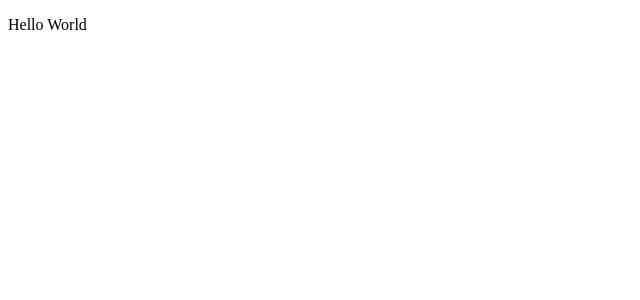
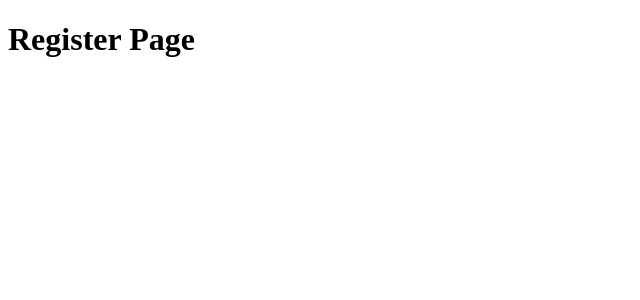
Before and after one commit to evfleet/manifest, a React (Vite) app in the folder packages/web/: page /register in a window 1280 px wide. Shown: the top 300 px of the page, without its empty margins (0-640 px from the left). Built offline with nearby package versions, Linux system fonts and the light colour scheme.

Commit message:
feat(web): setup routing for web

```diff
--- a/packages/web/package.json
+++ b/packages/web/package.json
@@ -11,7 +11,8 @@
   },
   "dependencies": {
     "react": "^18.2.0",
-    "react-dom": "^18.2.0"
+    "react-dom": "^18.2.0",
+    "react-router-dom": "^6.22.1"
   },
   "devDependencies": {
     "@types/react": "^18.2.55",
--- a/packages/web/src/App.tsx
+++ /dev/null
@@ -1,9 +0,0 @@
-function App() {
-  return (
-    <>
-      <p>Hello World</p>
-    </>
-  );
-}
-
-export default App;
--- a/packages/web/src/main.tsx
+++ b/packages/web/src/main.tsx
@@ -1,9 +1,11 @@
 import React from "react";
 import ReactDOM from "react-dom/client";
-import App from "./App.tsx";
+import { RouterProvider } from "react-router-dom";
+
+import { router } from "./pages/router";
 
 ReactDOM.createRoot(document.getElementById("root")!).render(
   <React.StrictMode>
-    <App />
+    <RouterProvider router={router} />
   </React.StrictMode>
 );
--- /dev/null
+++ b/packages/web/src/pages/Landing/Landing.tsx
@@ -0,0 +1,7 @@
+export function Landing() {
+  return (
+    <div>
+      <h1>Landing Page</h1>
+    </div>
+  );
+}
--- /dev/null
+++ b/packages/web/src/pages/Landing/index.ts
@@ -0,0 +1 @@
+export { Landing } from "./Landing";
--- /dev/null
+++ b/packages/web/src/pages/Login/Login.tsx
@@ -0,0 +1,7 @@
+export function Login() {
+  return (
+    <div>
+      <h1>Login Page</h1>
+    </div>
+  );
+}
--- /dev/null
+++ b/packages/web/src/pages/Login/index.ts
@@ -0,0 +1 @@
+export { Login } from "./Login";
--- /dev/null
+++ b/packages/web/src/pages/Register/Register.tsx
@@ -0,0 +1,7 @@
+export function Register() {
+  return (
+    <div>
+      <h1>Register Page</h1>
+    </div>
+  );
+}
--- /dev/null
+++ b/packages/web/src/pages/Register/index.ts
@@ -0,0 +1 @@
+export { Register } from "./Register";
--- /dev/null
+++ b/packages/web/src/pages/router.tsx
@@ -0,0 +1,11 @@
+import { createBrowserRouter } from "react-router-dom";
+
+import { Landing } from "./Landing";
+import { Login } from "./Login";
+import { Register } from "./Register";
+
+export const router = createBrowserRouter([
+  { path: "/", element: <Landing /> },
+  { path: "/login", element: <Login /> },
+  { path: "/register", element: <Register /> },
+]);
```
Also changed, not shown: 1 other file (tests, documents, lock files or other folders).
